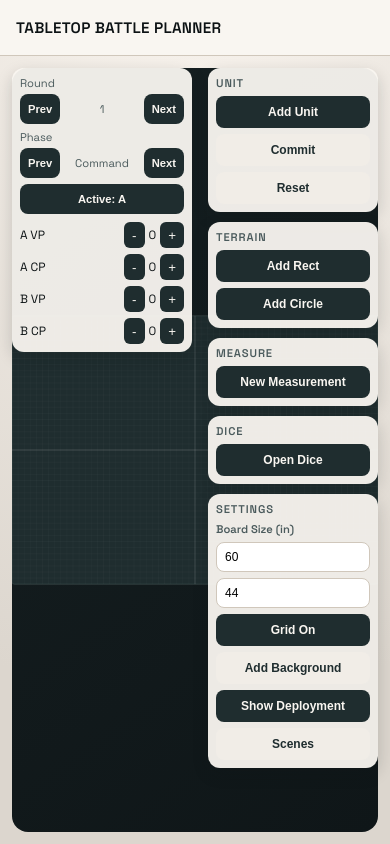
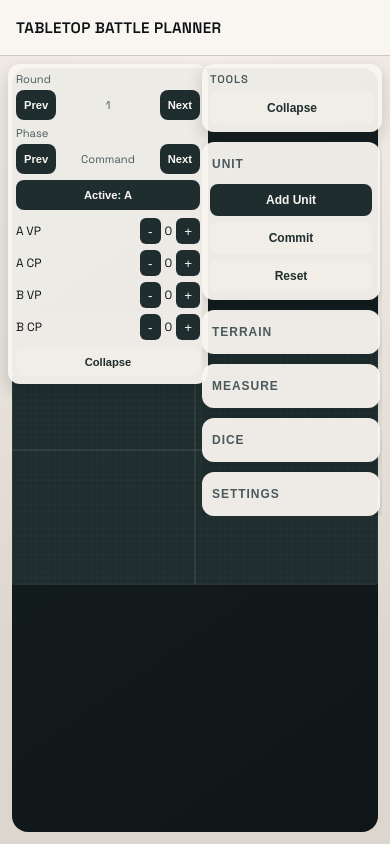
Before and after one commit to gougMorpheus/tabletop-battle-planner, a React (Vite) app: page / in a window 390 px wide. Built offline with nearby package versions, Linux system fonts and the light colour scheme.

Commit message:
Improve mobile UX: menus and inspector

```diff
--- a/src/App.tsx
+++ b/src/App.tsx
@@ -119,6 +119,15 @@ const App = () => {
   const [sceneNameInput, setSceneNameInput] = useState("");
   const [scenes, setScenes] = useState<SceneRecord[]>([]);
   const [loadingScenes, setLoadingScenes] = useState(false);
+  const [isSideMenuCollapsed, setIsSideMenuCollapsed] = useState(false);
+  const [openSections, setOpenSections] = useState<Record<string, boolean>>({
+    unit: true,
+    terrain: false,
+    measure: false,
+    dice: false,
+    settings: false,
+  });
+  const [isTrackerCollapsed, setIsTrackerCollapsed] = useState(false);
   const diceSections = useDiceStore((state) => state.sections);
   const setDiceCountInput = useDiceStore((state) => state.setCountInput);
   const setDiceTarget = useDiceStore((state) => state.setTarget);
@@ -487,6 +496,9 @@ const App = () => {
 
   const colorPresets = ["#b83b3b", "#3b7db8", "#4f9d69", "#6d6f73"];
   const formatDecimal = (value: number) => value.toFixed(1);
+  const toggleSection = (key: string) => {
+    setOpenSections((prev) => ({ ...prev, [key]: !prev[key] }));
+  };
 
   return (
     <div className="app">
@@ -502,6 +514,22 @@ const App = () => {
           accept="image/*"
           onChange={handleBackgroundChange}
         />
+        {isTrackerCollapsed ? (
+          <div className="tracker-overlay tracker-overlay--collapsed">
+            <div className="tracker-overlay__compact">
+              <div>R{battleRound}</div>
+              <div>{phase}</div>
+              <div>Active {activePlayer}</div>
+            </div>
+            <button
+              className="tracker-overlay__toggle"
+              type="button"
+              onClick={() => setIsTrackerCollapsed(false)}
+            >
+              Expand
+            </button>
+          </div>
+        ) : (
           <div className="tracker-overlay">
             <div className="tracker-overlay__row">
               <div className="tracker-overlay__phase">
@@ -546,11 +574,17 @@ const App = () => {
               <div className="tracker-overlay__stat">
                 <span>A VP</span>
                 <div className="tracker-overlay__controls">
-                <button type="button" onClick={() => adjustPlayer("A", "vp", -1)}>
+                  <button
+                    type="button"
+                    onClick={() => adjustPlayer("A", "vp", -1)}
+                  >
                     -
                   </button>
                   <div>{playerA.vp}</div>
-                <button type="button" onClick={() => adjustPlayer("A", "vp", 1)}>
+                  <button
+                    type="button"
+                    onClick={() => adjustPlayer("A", "vp", 1)}
+                  >
                     +
                   </button>
                 </div>
@@ -558,11 +592,17 @@ const App = () => {
               <div className="tracker-overlay__stat">
                 <span>A CP</span>
                 <div className="tracker-overlay__controls">
-                <button type="button" onClick={() => adjustPlayer("A", "cp", -1)}>
+                  <button
+                    type="button"
+                    onClick={() => adjustPlayer("A", "cp", -1)}
+                  >
                     -
                   </button>
                   <div>{playerA.cp}</div>
-                <button type="button" onClick={() => adjustPlayer("A", "cp", 1)}>
+                  <button
+                    type="button"
+                    onClick={() => adjustPlayer("A", "cp", 1)}
+                  >
                     +
                   </button>
                 </div>
@@ -570,11 +610,17 @@ const App = () => {
               <div className="tracker-overlay__stat">
                 <span>B VP</span>
                 <div className="tracker-overlay__controls">
-                <button type="button" onClick={() => adjustPlayer("B", "vp", -1)}>
+                  <button
+                    type="button"
+                    onClick={() => adjustPlayer("B", "vp", -1)}
+                  >
                     -
                   </button>
                   <div>{playerB.vp}</div>
-                <button type="button" onClick={() => adjustPlayer("B", "vp", 1)}>
+                  <button
+                    type="button"
+                    onClick={() => adjustPlayer("B", "vp", 1)}
+                  >
                     +
                   </button>
                 </div>
@@ -582,21 +628,59 @@ const App = () => {
               <div className="tracker-overlay__stat">
                 <span>B CP</span>
                 <div className="tracker-overlay__controls">
-                <button type="button" onClick={() => adjustPlayer("B", "cp", -1)}>
+                  <button
+                    type="button"
+                    onClick={() => adjustPlayer("B", "cp", -1)}
+                  >
                     -
                   </button>
                   <div>{playerB.cp}</div>
-                <button type="button" onClick={() => adjustPlayer("B", "cp", 1)}>
+                  <button
+                    type="button"
+                    onClick={() => adjustPlayer("B", "cp", 1)}
+                  >
                     +
                   </button>
                 </div>
               </div>
             </div>
-        </div>
-        <div className="side-menu">
+            <button
+              className="tracker-overlay__toggle"
+              type="button"
+              onClick={() => setIsTrackerCollapsed(true)}
+            >
+              Collapse
+            </button>
+          </div>
+        )}
+        <div className={`side-menu${isSideMenuCollapsed ? " side-menu--collapsed" : ""}`}>
+          <div className="side-menu__header">
+            <div className="side-menu__title">Tools</div>
+            <button
+              className="side-menu__button side-menu__button--ghost"
+              type="button"
+              onClick={() => setIsSideMenuCollapsed((prev) => !prev)}
+            >
+              {isSideMenuCollapsed ? "Expand" : "Collapse"}
+            </button>
+          </div>
+          {!isSideMenuCollapsed && (
+            <div className="side-menu__content">
               <div className="side-menu__section">
-            <div className="side-menu__title">Unit</div>
-            <button className="side-menu__button" type="button" onClick={handleAddUnit}>
+                <button
+                  className="side-menu__section-toggle"
+                  type="button"
+                  onClick={() => toggleSection("unit")}
+                >
+                  Unit
+                </button>
+                {openSections.unit && (
+                  <div className="side-menu__section-body">
+                    <button
+                      className="side-menu__button"
+                      type="button"
+                      onClick={handleAddUnit}
+                    >
                       Add Unit
                     </button>
                     {selectedUnit && (
@@ -679,8 +763,18 @@ const App = () => {
                       </button>
                     </div>
                   </div>
+                )}
+              </div>
               <div className="side-menu__section">
-            <div className="side-menu__title">Terrain</div>
+                <button
+                  className="side-menu__section-toggle"
+                  type="button"
+                  onClick={() => toggleSection("terrain")}
+                >
+                  Terrain
+                </button>
+                {openSections.terrain && (
+                  <div className="side-menu__section-body">
                     <button
                       className="side-menu__button"
                       type="button"
@@ -726,9 +820,23 @@ const App = () => {
                       </>
                     )}
                   </div>
+                )}
+              </div>
               <div className="side-menu__section">
-            <div className="side-menu__title">Measure</div>
-            <button className="side-menu__button" type="button" onClick={handleNewMeasurement}>
+                <button
+                  className="side-menu__section-toggle"
+                  type="button"
+                  onClick={() => toggleSection("measure")}
+                >
+                  Measure
+                </button>
+                {openSections.measure && (
+                  <div className="side-menu__section-body">
+                    <button
+                      className="side-menu__button"
+                      type="button"
+                      onClick={handleNewMeasurement}
+                    >
                       New Measurement
                     </button>
                     {measurements.length > 0 && (
@@ -742,7 +850,10 @@ const App = () => {
                         </button>
                         <div className="side-menu__list">
                           {measurements.map((measurement, index) => (
-                    <div key={measurement.id} className="side-menu__list-item">
+                            <div
+                              key={measurement.id}
+                              className="side-menu__list-item"
+                            >
                               <button
                                 className={
                                   measurement.id === activeMeasurementId
@@ -750,7 +861,9 @@ const App = () => {
                                     : "side-menu__link"
                                 }
                                 type="button"
-                        onClick={() => setActiveMeasurementId(measurement.id)}
+                                onClick={() =>
+                                  setActiveMeasurementId(measurement.id)
+                                }
                               >
                                 Measure {index + 1}
                               </button>
@@ -767,14 +880,38 @@ const App = () => {
                       </>
                     )}
                   </div>
+                )}
+              </div>
               <div className="side-menu__section">
-            <div className="side-menu__title">Dice</div>
-            <button className="side-menu__button" type="button" onClick={() => setIsDiceOpen(true)}>
+                <button
+                  className="side-menu__section-toggle"
+                  type="button"
+                  onClick={() => toggleSection("dice")}
+                >
+                  Dice
+                </button>
+                {openSections.dice && (
+                  <div className="side-menu__section-body">
+                    <button
+                      className="side-menu__button"
+                      type="button"
+                      onClick={() => setIsDiceOpen(true)}
+                    >
                       Open Dice
                     </button>
                   </div>
+                )}
+              </div>
               <div className="side-menu__section">
-            <div className="side-menu__title">Settings</div>
+                <button
+                  className="side-menu__section-toggle"
+                  type="button"
+                  onClick={() => toggleSection("settings")}
+                >
+                  Settings
+                </button>
+                {openSections.settings && (
+                  <div className="side-menu__section-body">
                     <div className="side-menu__field-group">
                       <div className="side-menu__label">Board Size (in)</div>
                       <div className="side-menu__row">
@@ -783,7 +920,9 @@ const App = () => {
                           type="text"
                           inputMode="decimal"
                           value={boardWidthInput}
-                  onChange={(event) => setBoardWidthInput(event.target.value)}
+                          onChange={(event) =>
+                            setBoardWidthInput(event.target.value)
+                          }
                           onBlur={() => {
                             const nextWidth = finalizeNumericInput(
                               boardWidthInput,
@@ -800,7 +939,9 @@ const App = () => {
                           type="text"
                           inputMode="decimal"
                           value={boardHeightInput}
-                  onChange={(event) => setBoardHeightInput(event.target.value)}
+                          onChange={(event) =>
+                            setBoardHeightInput(event.target.value)
+                          }
                           onBlur={() => {
                             const nextHeight = finalizeNumericInput(
                               boardHeightInput,
@@ -814,7 +955,11 @@ const App = () => {
                         />
                       </div>
                     </div>
-            <button className="side-menu__button" type="button" onClick={toggleGrid}>
+                    <button
+                      className="side-menu__button"
+                      type="button"
+                      onClick={toggleGrid}
+                    >
                       {showGrid ? "Grid On" : "Grid Off"}
                     </button>
                     <button
@@ -839,7 +984,9 @@ const App = () => {
                             className="side-menu__select"
                             value={backgroundFit}
                             onChange={(event) =>
-                      setBackgroundFit(event.target.value as "contain" | "cover")
+                              setBackgroundFit(
+                                event.target.value as "contain" | "cover"
+                              )
                             }
                           >
                             <option value="contain">Contain</option>
@@ -868,7 +1015,9 @@ const App = () => {
                           />
                         </div>
                         <div className="side-menu__field-group">
-                  <div className="side-menu__label">Background Offset (in)</div>
+                          <div className="side-menu__label">
+                            Background Offset (in)
+                          </div>
                           <div className="side-menu__row">
                             <input
                               className="side-menu__input"
@@ -884,7 +1033,10 @@ const App = () => {
                                   backgroundOffset.x,
                                   -9999
                                 );
-                        setBackgroundOffset({ x: nextX, y: backgroundOffset.y });
+                                setBackgroundOffset({
+                                  x: nextX,
+                                  y: backgroundOffset.y,
+                                });
                                 setBackgroundOffsetXInput(String(nextX));
                               }}
                               placeholder="X"
@@ -903,7 +1055,10 @@ const App = () => {
                                   backgroundOffset.y,
                                   -9999
                                 );
-                        setBackgroundOffset({ x: backgroundOffset.x, y: nextY });
+                                setBackgroundOffset({
+                                  x: backgroundOffset.x,
+                                  y: nextY,
+                                });
                                 setBackgroundOffsetYInput(String(nextY));
                               }}
                               placeholder="Y"
@@ -959,7 +1114,10 @@ const App = () => {
                               value={zone.width}
                               onChange={(event) =>
                                 updateDeploymentZone(zone.id, {
-                          width: Math.max(0.5, Number(event.target.value) || 0),
+                                  width: Math.max(
+                                    0.5,
+                                    Number(event.target.value) || 0
+                                  ),
                                 })
                               }
                               placeholder="W"
@@ -971,7 +1129,10 @@ const App = () => {
                               value={zone.height}
                               onChange={(event) =>
                                 updateDeploymentZone(zone.id, {
-                          height: Math.max(0.5, Number(event.target.value) || 0),
+                                  height: Math.max(
+                                    0.5,
+                                    Number(event.target.value) || 0
+                                  ),
                                 })
                               }
                               placeholder="H"
@@ -1000,6 +1161,10 @@ const App = () => {
                       Scenes
                     </button>
                   </div>
+                )}
+              </div>
+            </div>
+          )}
         </div>
       </main>
       {selectedUnit && unitInspectorOpen && (
--- a/src/styles.css
+++ b/src/styles.css
@@ -75,6 +75,28 @@ body {
   top: 12px;
   width: 220px;
   z-index: 6;
+  max-height: calc(100vh - 24px);
+}
+
+.side-menu--collapsed {
+  width: 140px;
+}
+
+.side-menu__header {
+  background: rgba(249, 246, 241, 0.95);
+  border-radius: 12px;
+  box-shadow: 0 6px 16px rgba(15, 22, 24, 0.18);
+  display: grid;
+  gap: 6px;
+  padding: 8px;
+}
+
+.side-menu__content {
+  display: grid;
+  gap: 10px;
+  max-height: calc(100vh - 140px);
+  overflow-y: auto;
+  padding-right: 2px;
 }
 
 .side-menu__section {
@@ -84,6 +106,27 @@ body {
   display: grid;
   gap: 6px;
   padding: 8px;
+}
+
+.side-menu__section-toggle {
+  align-items: center;
+  background: transparent;
+  border: none;
+  color: #4a5a5c;
+  cursor: pointer;
+  display: flex;
+  font-size: 0.75rem;
+  font-weight: 700;
+  justify-content: space-between;
+  letter-spacing: 0.08em;
+  min-height: 28px;
+  padding: 4px 2px;
+  text-transform: uppercase;
+}
+
+.side-menu__section-body {
+  display: grid;
+  gap: 6px;
 }
 
 .side-menu__title {
@@ -204,6 +247,30 @@ body {
   gap: 8px;
 }
 
+.tracker-overlay--collapsed {
+  width: 140px;
+  gap: 6px;
+}
+
+.tracker-overlay__compact {
+  display: grid;
+  gap: 4px;
+  font-size: 0.75rem;
+  font-weight: 600;
+}
+
+.tracker-overlay__toggle {
+  background: #f1ede7;
+  border: none;
+  border-radius: 8px;
+  color: #1f2d2f;
+  cursor: pointer;
+  font-size: 0.7rem;
+  font-weight: 600;
+  min-height: 28px;
+  padding: 4px 8px;
+}
+
 .tracker-overlay__row {
   display: grid;
   gap: 6px;
@@ -280,10 +347,24 @@ body {
 
 @media (max-width: 720px) {
   .side-menu {
-    width: 170px;
+    width: 180px;
+    top: 8px;
+    right: 8px;
+    max-height: calc(100vh - 16px);
   }
   .tracker-overlay {
-    width: 180px;
+    left: 8px;
+    top: 8px;
+    width: 200px;
+  }
+  .side-menu--collapsed {
+    width: 120px;
+  }
+  .side-menu__content {
+    max-height: calc(100vh - 120px);
+  }
+  .tracker-overlay--collapsed {
+    width: 120px;
   }
   .side-menu__row {
     flex-direction: column;
@@ -638,6 +719,8 @@ body {
   border-top-right-radius: 18px;
   bottom: 0;
   box-shadow: 0 -12px 30px rgba(15, 22, 24, 0.25);
+  display: flex;
+  flex-direction: column;
   left: 0;
   max-height: 70vh;
   overflow: hidden;
@@ -674,9 +757,16 @@ body {
 
 .inspector__content {
   display: grid;
+  flex: 1;
   gap: 12px;
   overflow-y: auto;
   padding: 12px 16px 20px;
+}
+
+@media (max-width: 720px) {
+  .inspector {
+    max-height: 85vh;
+  }
 }
 
 .inspector__field {
```
Lines whose indentation alone changed are shown as unchanged.
